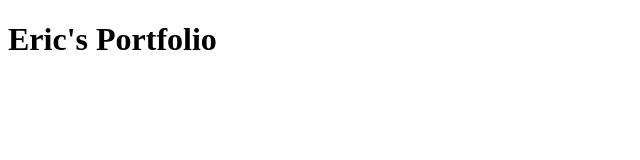
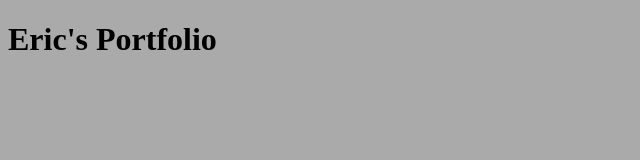
Before and after one commit to cbc12instructor/cbc12instructor.github.io, a plain HTML site: page index.html in a window 1280 px wide. Shown: the whole page, without its empty margins (0-640 px from the left). Drawn offline with Linux system fonts and the light colour scheme.

Commit message:
Adds css

```diff
--- /dev/null
+++ b/css/eric.css
@@ -0,0 +1,3 @@
+body {
+    background-color: #aaa;
+}
--- a/index.html
+++ b/index.html
@@ -5,6 +5,8 @@
         <meta http-equiv="X-UA-Compatible" content="IE=edge">
         <meta name="viewport" content="width=device-width, initial-scale=1.0">
         <title>Eric's Portfolio</title>
+
+        <link rel="stylesheet" href="/css/eric.css">
     </head>
     <body>
 
```
